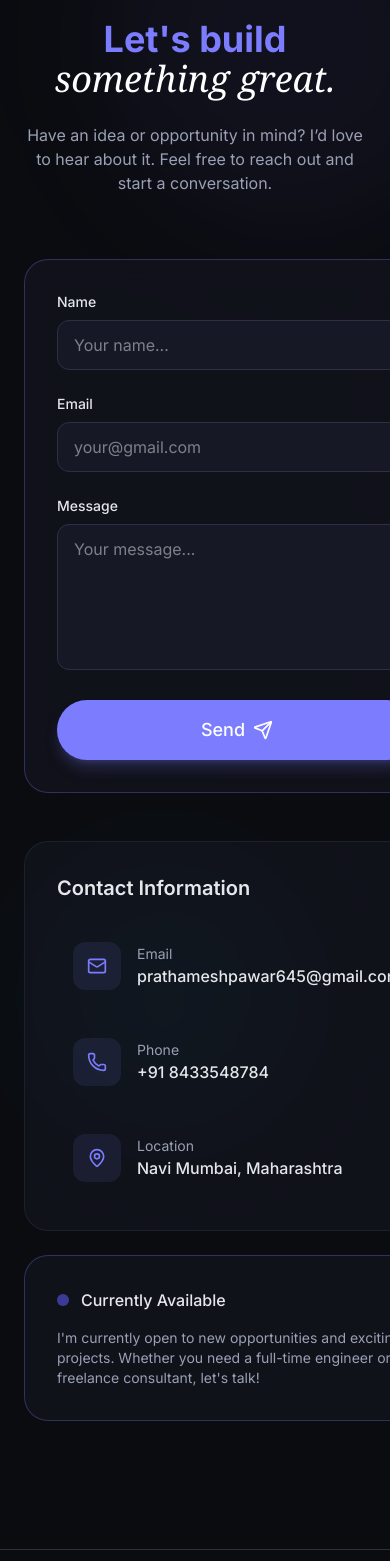
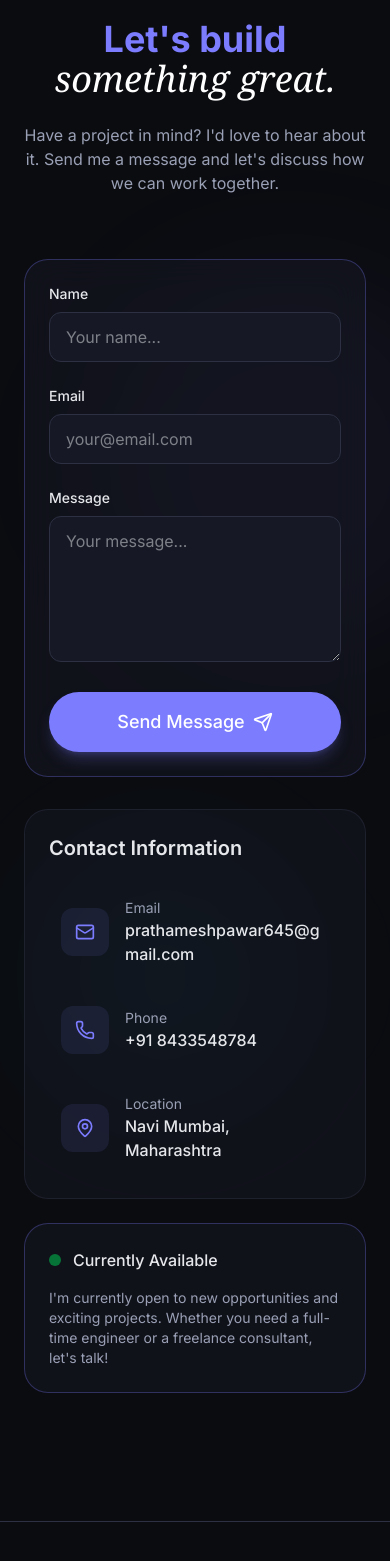
Before and after one commit to Prathamesh2603/Portfolio-Website, a React (Vite) app: page / in a window 390 px wide. Shown: the part 6187-7748 px from the top of the page. Built offline with nearby package versions, Linux system fonts and the light colour scheme.

Commit message:
finally fixed the contact issues.

```diff
--- a/src/sections/Contact.jsx
+++ b/src/sections/Contact.jsx
@@ -85,35 +85,32 @@ export const Contact = () => {
 
   return (
     <section id="contact" className="py-32 relative overflow-hidden">
-
-      {/* Bg glows */}
       <div className="absolute top-0 left-0 w-full h-full">
-        <div className="absolute top1/4 left-1/4 w-96 h-96 bg-primary/5 rounded-full blur-3xl" />
+        <div className="absolute top-1/4 left-1/4 w-96 h-96 bg-primary/5 rounded-full blur-3xl" />
         <div className="absolute bottom-1/4 right-1/4 w-64 h-64 bg-highlight/5 rounded-full blur-3xl" />
       </div>
 
       <div className="container mx-auto px-6 relative z-10">
         {/* Section Header */}
-        <div className="text-center mx-auto max-w-3xl mb-16">
+        <div className="text-center max-w-3xl mx-auto mb-16">
           <span className="text-secondary-foreground text-sm font-medium tracking-wider uppercase animate-fade-in">
             Get In Touch
           </span>
-          <h2 className="text-4xl text-secondary-foreground md:text-5xl font-bold mt-4 mb-6 animate-fade-in animation-delay-100">
-            Let's build
+          <h2 className="text-4xl md:text-5xl font-bold mt-4 mb-6 animate-fade-in animation-delay-100 text-secondary-foreground">
+            Let's build{" "}
             <span className="font-serif italic font-normal text-white">
-              {" "}
               something great.
             </span>
           </h2>
           <p className="text-muted-foreground animate-fade-in animation-delay-200">
-            Have an idea or opportunity in mind? I’d love to hear about it. Feel free to reach out and start a conversation.
+            Have a project in mind? I'd love to hear about it. Send me a message
+            and let's discuss how we can work together.
           </p>
         </div>
 
-        {/* Contact Form */}
-        <div className="grid lg:grid-cols-2 gap-12 max-w-5xl mx-auto">
-          <div className="glass p-8 rounded-3xl border-primary/30 animate-fade-in animation-delay-300">
-            <form onSubmit={handleSubmit} className="space-y-6">
+        <div className="grid grid-cols-1 lg:grid-cols-2 gap-8 lg:gap-12 max-w-5xl mx-auto w-full min-w-0">
+          <div className="glass w-full min-w-0 max-w-full p-6 sm:p-8 rounded-3xl border border-primary/30 animate-fade-in animation-delay-300">
+            <form className="space-y-6" onSubmit={handleSubmit}>
               <div>
                 <label
                   htmlFor="name"
@@ -124,30 +121,35 @@ export const Contact = () => {
                 <input
                   id="name"
                   type="text"
-                  value={formData.name}
-                  onChange={(e) => setFormData({ ...formData, name: e.target.value })}
                   required
                   placeholder="Your name..."
-                  className="w-full px-4 py-3 bg-surface rounded-xl border border-border focus:border-primary focus:ring-1 focus:ring-primary outline-none transition-all"
+                  value={formData.name}
+                  onChange={(e) =>
+                    setFormData({ ...formData, name: e.target.value })
+                  }
+                  className="w-full min-w-0 max-w-full px-4 py-3 bg-surface rounded-xl border border-border focus:border-primary focus:ring-1 focus:ring-primary outline-none transition-all"
                 />
               </div>
+
               <div>
                 <label
                   htmlFor="email"
+                  type="email"
                   className="block text-sm font-medium mb-2"
                 >
                   Email
                 </label>
                 <input
-                  id="email"
-                  type="email"
                   required
+                  placeholder="your@email.com"
                   value={formData.email}
-                  onChange={(e) => setFormData({ ...formData, email: e.target.value })}
-                  placeholder="your@gmail.com"
-                  className="w-full px-4 py-3 bg-surface rounded-xl border border-border focus:border-primary focus:ring-1 focus:ring-primary outline-none transition-all"
+                  onChange={(e) =>
+                    setFormData({ ...formData, email: e.target.value })
+                  }
+                  className="w-full min-w-0 max-w-full px-4 py-3 bg-surface rounded-xl border border-border focus:border-primary focus:ring-1 focus:ring-primary outline-none transition-all"
                 />
               </div>
+
               <div>
                 <label
                   htmlFor="message"
@@ -156,14 +158,14 @@ export const Contact = () => {
                   Message
                 </label>
                 <textarea
-                  id="message"
-                  type="text"
                   rows={5}
                   required
                   value={formData.message}
-                  onChange={(e) => setFormData({ ...formData, message: e.target.value })}
+                  onChange={(e) =>
+                    setFormData({ ...formData, message: e.target.value })
+                  }
                   placeholder="Your message..."
-                  className="w-full px-4 py-3 bg-surface rounded-xl border border-border focus:border-primary focus:ring-1 focus:ring-primary outline-none transition-all resize-none"
+                  className="w-full min-w-0 max-w-full px-4 py-3 bg-surface rounded-xl border border-border focus:border-primary focus:ring-1 focus:ring-primary outline-none transition-all"
                 />
               </div>
 
@@ -173,58 +175,66 @@ export const Contact = () => {
                 size="lg"
                 disabled={isLoading}
               >
-                {
-                  isLoading
-                    ? (<>Sending...</>)
-                    : (<>Send <Send className="w-5 h-5"/></>)
-                }
+                {isLoading ? (
+                  <>Sending...</>
+                ) : (
+                  <>
+                    Send Message
+                    <Send className="w-5 h-5" />
+                  </>
+                )}
               </Button>
 
-              {
-                submitStatus.type && (
+              {submitStatus.type && (
                 <div
-                    className={ `flex items-center gap-3 p-4 rounded-xl ${
+                  className={`flex items-center gap-3
+                     p-4 rounded-xl ${
                        submitStatus.type === "success"
                          ? "bg-green-500/10 border border-green-500/20 text-green-400"
                          : "bg-red-500/10 border border-red-500/20 text-red-400"
-                    }` }
+                     }`}
                 >
-                    {
-                      submitStatus.type === "success"
-                        ? <CheckCircle className="w-5 h-5 shrink-0" />
-                        : (
+                  {submitStatus.type === "success" ? (
+                    <CheckCircle className="w-5 h-5 shrink-0" />
+                  ) : (
                     <AlertCircle className="w-5 h-5 shrink-0" />
-                        )
-                    }
+                  )}
                   <p className="text-sm">{submitStatus.message}</p>
                 </div>
-                )
-              }
+              )}
             </form>
           </div>
 
           {/* Contact Info */}
-          <div className="space-y-6 animate-fade-in animation-delay-400">
-              <div className="glass rounded-3xl p-8">
+
+          {/* Contact Info */}
+          <div className="space-y-6 w-full min-w-0 max-w-full animate-fade-in animation-delay-400">
+            <div className="glass rounded-3xl p-6 sm:p-8 w-full min-w-0">
               <h3 className="text-xl font-semibold mb-6">
                 Contact Information
               </h3>
+
               <div className="space-y-4">
                 {contactInfo.map((item, i) => (
                   <a
                     key={i}
                     href={item.href}
-                      target="_blank"
-                      className="flex items-center gap-4 p-4 rounded-xl hover:bg-surface transition-colors group"
+                    className="flex items-center gap-4 p-3 sm:p-4 rounded-xl hover:bg-surface transition-colors group min-w-0 w-full"
                   >
-                      <div className="w-12 h-12 rounded-xl bg-primary/10 flex items-center justify-center group-hover:bg-primary/20 transition-colors">
+                    {/* Icon */}
+                    <div className="w-12 h-12 shrink-0 rounded-xl bg-primary/10 flex items-center justify-center group-hover:bg-primary/20 transition-colors">
                       <item.icon className="w-5 h-5 text-primary" />
                     </div>
-                      <div>
+
+                    {/* Text */}
+                    <div className="min-w-0 flex-1">
                       <div className="text-sm text-muted-foreground">
                         {item.label}
                       </div>
-                        <div className="font-medium">{item.value}</div>
+
+                      <div className="font-medium wrap-break-word">
+                        {item.value}
+                      </div>
                     </div>
                   </a>
                 ))}
@@ -232,22 +242,23 @@ export const Contact = () => {
             </div>
 
             {/* Availability Card */}
-              <div className="glass rounded-3xl p-8 border border-primary/30">
+            <div className="glass rounded-3xl p-6 sm:p-8 border border-primary/30 w-full min-w-0">
               <div className="flex items-center gap-3 mb-4">
-                  <span className="w-3 h-3 bg-indigo-500 rounded-full animate-pulse" />
-                  <span className="font-medium">Currently Available</span>
+                <span className="w-3 h-3 shrink-0 bg-green-500 rounded-full animate-pulse" />
+                <span className="font-medium">
+                  Currently Available
+                </span>
               </div>
+
               <p className="text-muted-foreground text-sm">
                 I'm currently open to new opportunities and exciting projects.
                 Whether you need a full-time engineer or a freelance consultant,
                 let's talk!
               </p>
             </div>
-
           </div>
 
         </div>
-
       </div>
     </section>
   )
```
Lines whose indentation alone changed are shown as unchanged.
